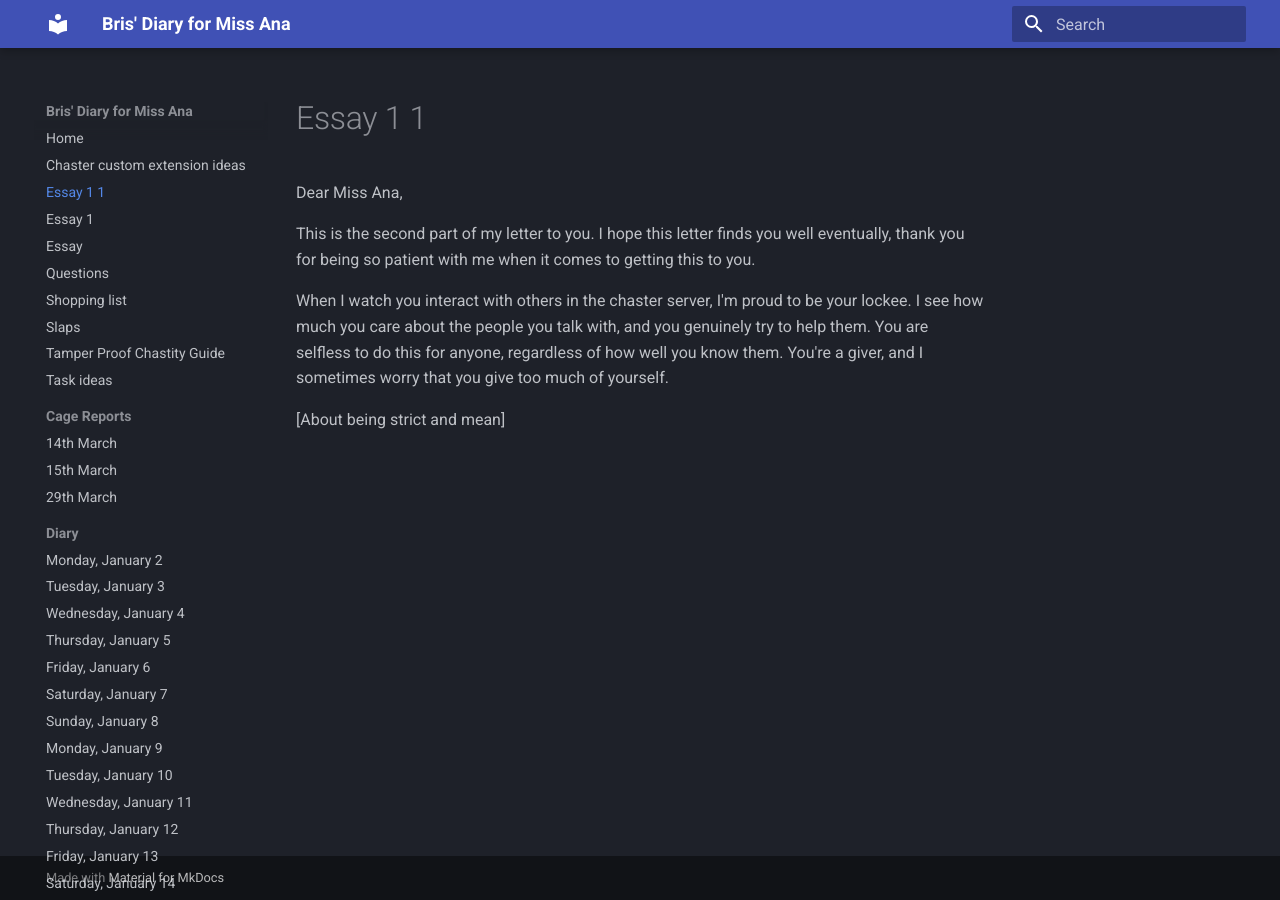
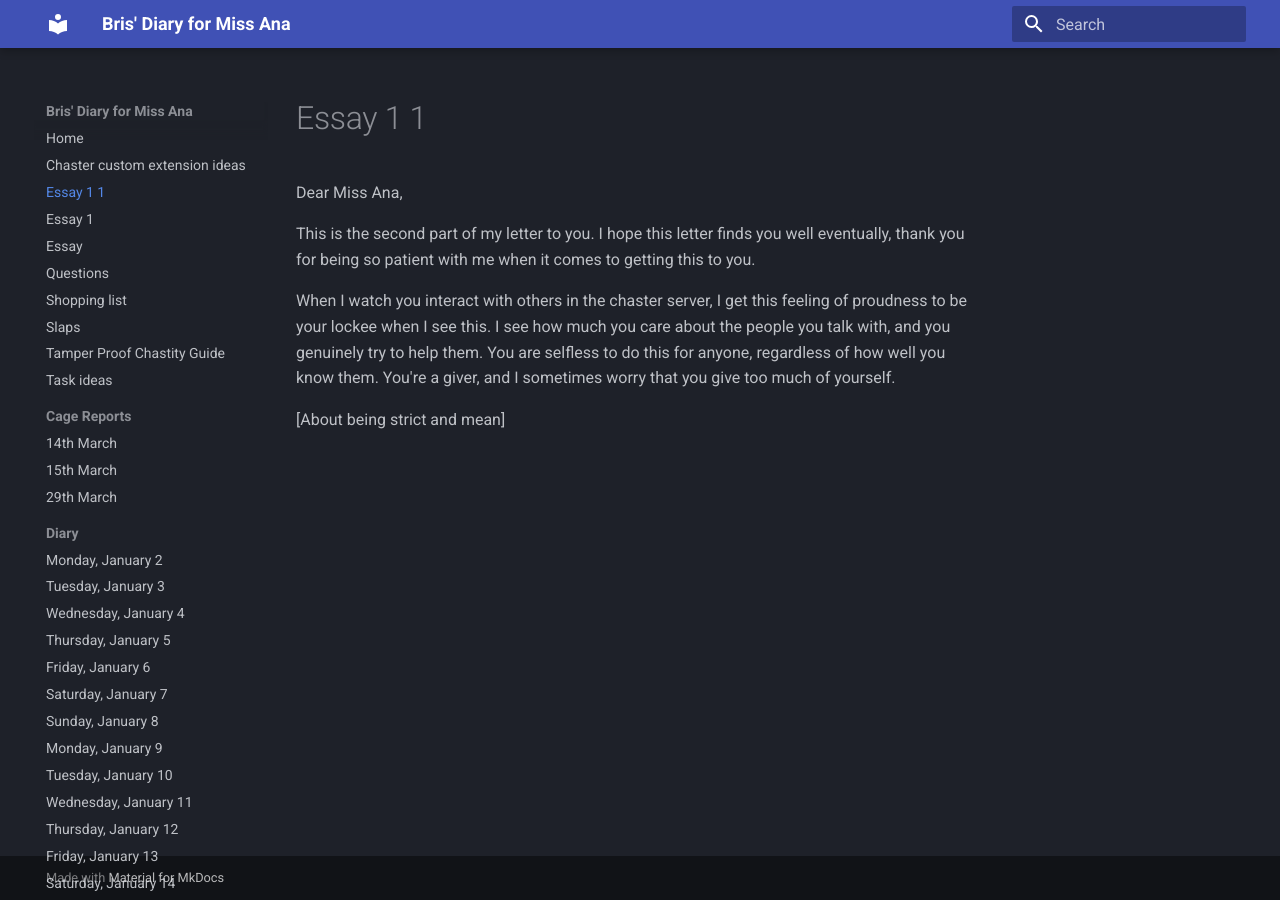
Before and after one commit to bris00/DFMA, an MkDocs documentation site: the page built from diary/Essay 1 1.md, in a window 1280 px wide. Built offline with MkDocs 1.6.1 and Material for MkDocs 9.7.7, drawn with Linux system fonts in a browser that asks for light colours.

Commit message:
vault backup: 2023-03-30 16:02:49
Affected files:
diary/Essay 1 1.md

```diff
--- a/diary/Essay 1 1.md
+++ b/diary/Essay 1 1.md
@@ -2,6 +2,6 @@ Dear Miss Ana,
 
 This is the second part of my letter to you. I hope this letter finds you well eventually, thank you for being so patient with me when it comes to getting this to you.
 
-When I watch you interact with others in the chaster server, I'm proud to be your lockee. I see how much you care about the people you talk with, and you genuinely try to help them. You are selfless to do this for anyone, regardless of how well you know them. You're a giver, and I sometimes worry that you give too much of yourself.
+When I watch you interact with others in the chaster server, I get this feeling of proudness to be your lockee when I see this. I see how much you care about the people you talk with, and you genuinely try to help them. You are selfless to do this for anyone, regardless of how well you know them. You're a giver, and I sometimes worry that you give too much of yourself.
 
 [About being strict and mean]
```
